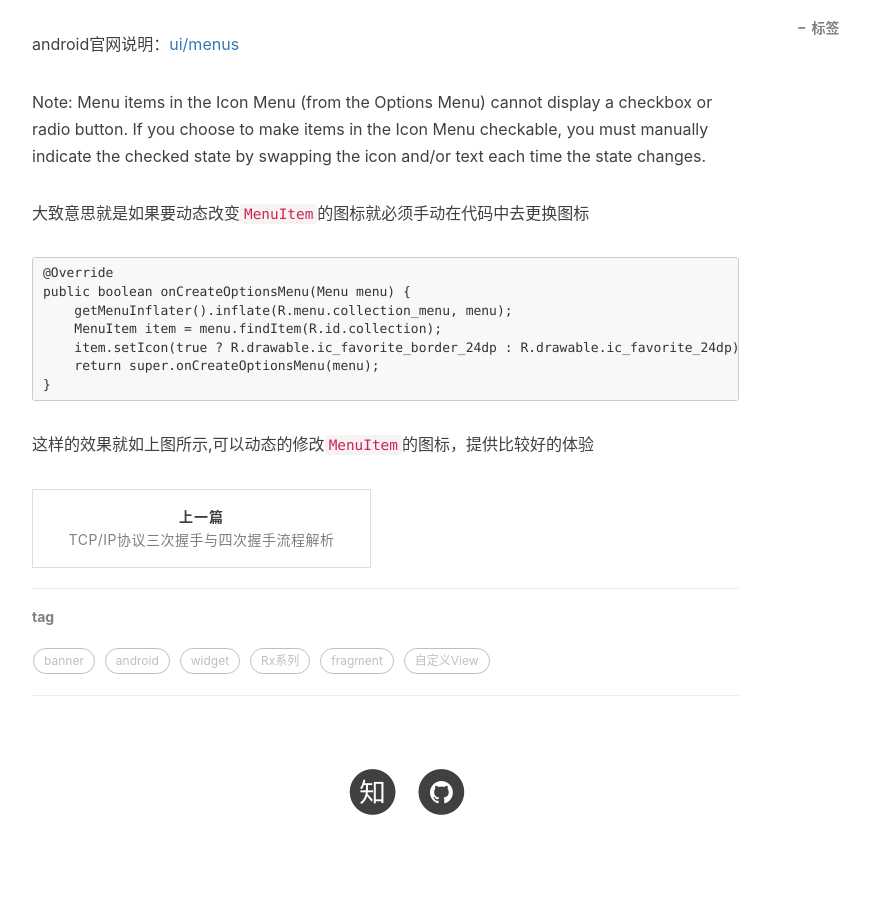
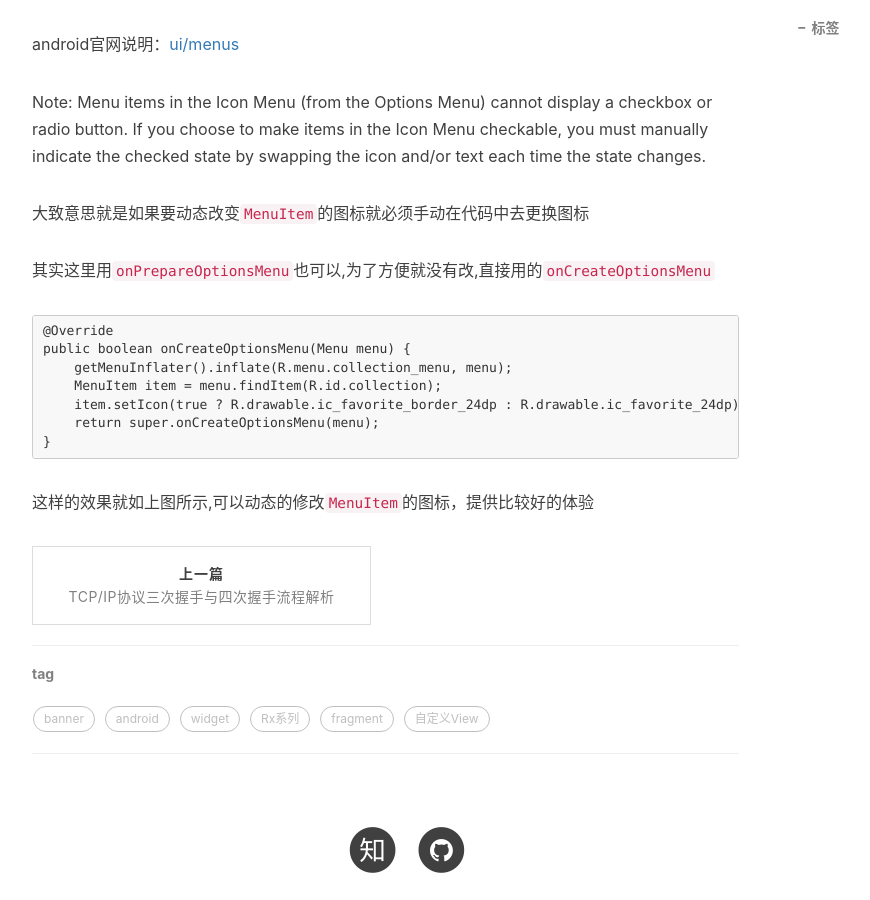
Before and after one commit to 7449/7449.github.io, a Jekyll site: the page built from _posts/2017-4-19-Android_menu_image.md, in a window 1280 px wide and 900 px high, scrolled down 2003 px. Shown: the whole window, without its empty margins (233-1103 px from the left). Built offline with Jekyll 4.4.1, drawn with Linux system fonts in a browser that asks for light colours; nearby versions of some CDN libraries; comment, search, counter and statistics services are not loaded.

Commit message:
update menu

```diff
--- a/_posts/2017-4-19-Android_menu_image.md
+++ b/_posts/2017-4-19-Android_menu_image.md
@@ -54,6 +54,8 @@ Note: Menu items in the Icon Menu (from the Options Menu) cannot display a check
 
 大致意思就是如果要动态改变`MenuItem`的图标就必须手动在代码中去更换图标
 
+其实这里用`onPrepareOptionsMenu`也可以,为了方便就没有改,直接用的`onCreateOptionsMenu`
+
     @Override
     public boolean onCreateOptionsMenu(Menu menu) {
         getMenuInflater().inflate(R.menu.collection_menu, menu);
```
